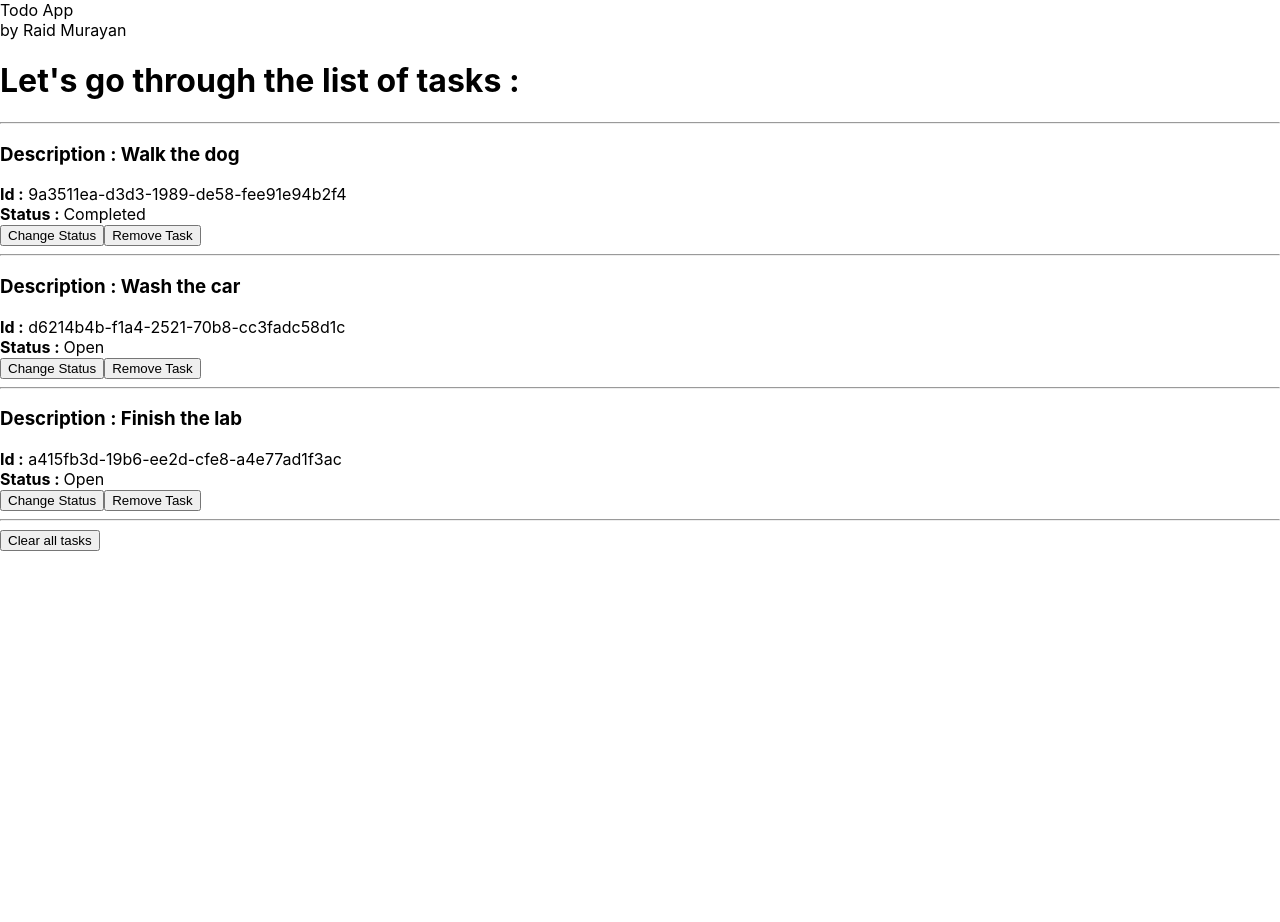
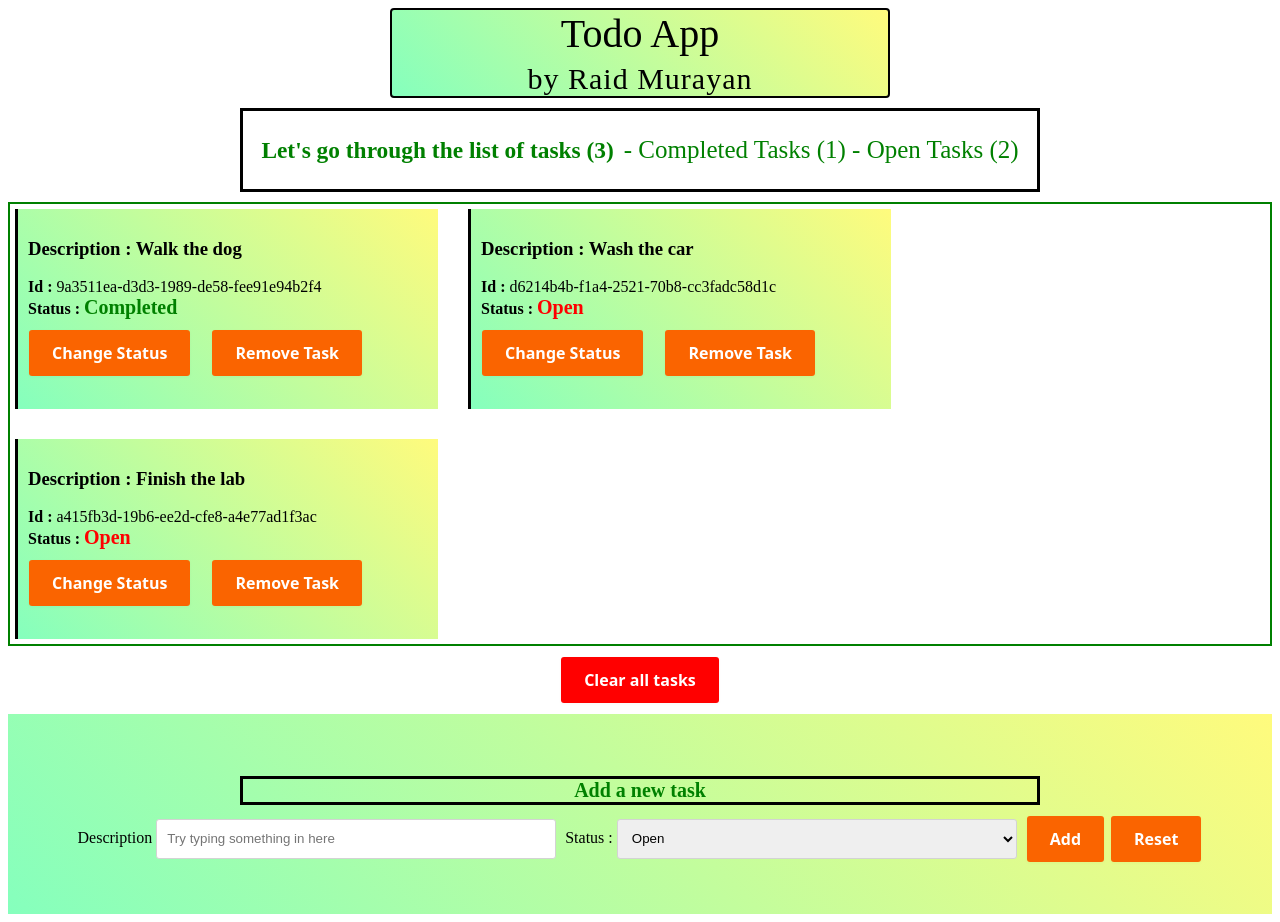
Before and after one commit to rmurayan/-INFO-5143-JS4, a React (Create React App) app: page / in a window 1280 px wide. Before the commit the page ends 800 px from the top, so only its background shows below. Built offline with nearby package versions, Linux system fonts and the light colour scheme.

Commit message:
lab3 requirments

```diff
--- a/src/App.js
+++ b/src/App.js
@@ -1,10 +1,52 @@
 import Header from "./components/Header";
 import Tasks from "./components/Tasks";
+import Form from "./components/Form";
+import { taskData } from "./data";
+import uuid from "react-uuid";
+import { useState } from "react";
+
 function App() {
+  const [tasks, setTasks] = useState(taskData);
+
+  const resetTaskHandler = () => {
+    setTasks([]);
+  };
+
+  const statusChangeHandler = (id) => {
+    setTasks((preTasks) => {
+      return preTasks.map((task) =>
+        task.id === id ? { ...task, done: !task.done } : task
+      );
+    });
+  };
+  const removeTaskHandler = (id) => {
+    setTasks((prevTasks) => prevTasks.filter((task) => task.id !== id));
+  };
+
+  const addNewTaskHandler = (description, status) => {
+    console.log("status "+ status)
+    setTasks((prevTasks) => [
+      ...prevTasks,
+      {
+        id: uuid(),
+        description: description,
+        done: status === "open" ? false : true,
+      },
+    ]);
+  };
+
   return (
     <>
       <Header />
-      <Tasks />
+      <Tasks
+        tasks={tasks}
+        removeTaskHandler={removeTaskHandler}
+        statusChangeHandler={statusChangeHandler}
+        resetTaskHandler={resetTaskHandler}
+      />
+      <Form
+      title={"Add a new task"}
+      addNewTaskHandler={addNewTaskHandler} />
     </>
   );
 }
--- /dev/null
+++ b/src/Hooks/InputCustomHook.js
@@ -0,0 +1,15 @@
+import { useState } from "react";
+
+export default function InputHook({ value }) {
+  const [enteredValue, setEnteredValue] = useState(value);
+
+  function handleInputChange(event) {
+    setEnteredValue(event.target.value);
+
+  }
+  return {
+    value: enteredValue,
+     setValue : setEnteredValue,
+      handleInputChange
+  };
+}
--- /dev/null
+++ b/src/components/Form/index.js
@@ -0,0 +1,76 @@
+import React, { useState } from "react";
+import InputHook from "../../Hooks/InputCustomHook.js";
+
+export default function Form({ title, addNewTaskHandler }) {
+  const {
+    value: description,
+    setValue: setDescription,
+    handleInputChange: inputDescriptionChangeHandler,
+  } = InputHook({ value: "" });
+
+  const {
+    value: status,
+    setValue: setStatus,
+    handleInputChange: inputStatusChangeHandler,
+  } = InputHook({ value: "open" });
+  const resetHandler = () => {
+    setDescription("");
+    setStatus("open");
+  };
+  const [descriptionIsEmpty, setDescriptionIsEmpty] = useState(false);
+
+  const onSubmitHander = (event) => {
+    event.preventDefault();
+    if (description === "") {
+      setDescriptionIsEmpty(true);
+      return;
+    }
+    addNewTaskHandler(description, status);
+    setDescription("");
+    setStatus("open");
+    setDescriptionIsEmpty(false);
+  };
+
+  return (
+    <form onSubmit={onSubmitHander} className ="formCon">
+      <h2 style={{ textAlign: "center" }}
+      className ="tasks_status">
+        {title}
+      </h2>
+      {descriptionIsEmpty && <h2>** Enter a description</h2>}
+      <div className="input_form">
+        <div className="text-input">
+          <label htmlFor="description">
+            Description
+            <input
+              type="text"
+              name="description"
+              id="description"
+              maxLength={150}
+              value={description}
+              placeholder="Try typing something in here"
+              onChange={inputDescriptionChangeHandler}
+            />
+          </label>
+        </div>
+        <div className="text-input">
+          <label htmlFor="status" className="select">
+            Status :
+            <select
+              name="status"
+              value={status}
+              onChange={inputStatusChangeHandler}
+            >
+              <option value="open">Open</option>
+              <option value="completed">Completed</option>
+            </select>
+          </label>
+        </div>
+        <button type="submit">Add</button>
+        <button type="button" onClick={resetHandler}>
+          Reset
+        </button>
+      </div>
+    </form>
+  );
+}
--- a/src/components/Header/index.js
+++ b/src/components/Header/index.js
@@ -1,8 +1,8 @@
 export default function Header() {
   return (
-    <>
-      <div>Todo App</div>
-      <div>by Raid Murayan</div>
-    </>
+    <header>
+      <div className="hearder_title">Todo App</div>
+      <div className="header_author">by Raid Murayan</div>
+    </header>
   );
 }
--- a/src/components/Tasks/Task/index.js
+++ b/src/components/Tasks/Task/index.js
@@ -1,20 +1,31 @@
-export default function Task({ id , description, done ,changeStatusHander, removeTaskHander }) {
-
+export default function Task({
+  id,
+  description,
+  done,
+  statusChangeHandler,
+  removeTaskHandler,
+}) {
   return (
-    <>
-      <hr />
-      <h3>Description : {description}</h3>
+    <div className="task">
+      <h3 className="task_description">Description : {description}</h3>
       <div>
-        <label> <b> Id :</b> {id} </label>
+        <label>
+          <b> Id :</b> {id}{" "}
+        </label>
       </div>
 
       <div>
-        <label> <b>Status : </b> {done ? "Completed" : "Open"} </label>
+        <label>
+          <b>Status : </b>
+          <span className={done ? "statusComplete" : "statusOpen"}>
+          {done ? "Completed" : "Open"}
+          </span>
+        </label>
       </div>
-
-      <button onClick={changeStatusHander}>Change Status</button>
-      <button onClick={removeTaskHander}>Remove Task</button>
-
-    </>
+      <div className="button_group">
+        <button onClick={statusChangeHandler}>Change Status</button>
+        <button onClick={removeTaskHandler}>Remove Task</button>
+      </div>
+    </div>
   );
 }
--- a/src/components/Tasks/index.js
+++ b/src/components/Tasks/index.js
@@ -1,46 +1,50 @@
-import { taskData } from "../../data";
 import Task from "./Task";
-import { useState } from "react";
-export default function Tasks() {
-  const onClearTaskHander = () => {
-    setTask([]);
-  };
-  const handleStatusClick = (id) => {
-    setTask((preTasks) => {
-      return preTasks.map((task) =>
-        task.id === id ? { ...task, done: !task.done } : task
-      );
-    });
-  }
-  const removeTaskHander = (id)=>{
-    setTask((prevTasks) => prevTasks.filter((task) => task.id !== id));
-  }
-
-  const [tasksList, setTask] = useState(taskData);
+export default function Tasks({
+  tasks,
+  removeTaskHandler,
+  statusChangeHandler,
+  resetTaskHandler,
+}) {
+  const doneCount = tasks.filter((task) => task.done).length;
+  const undoneCount = tasks.filter((task) => !task.done).length;
   return (
+    <section>
+      <div className="tasks_status">
+        {tasks.length <= 0 ? (
+          <h3 className="noTasks">
+            Unfortunately, there are no available tasks at the moment.{" "}
+          </h3>
+        ) : (
           <>
-      {tasksList.length <= 0 ? (
-        <h1>Unfortunately, there are no available tasks at the moment. </h1>
-      ) : (
-        <h1>Let's go through the list of tasks :</h1>
+            <h3>Let's go through the list of tasks ({tasks.length})</h3>
+            <p style={{fontSize: "25px"}}>
+             - Completed Tasks ({doneCount}) - Open Tasks ({undoneCount})
+            </p>
+          </>
         )}
-
-      {tasksList.length > 0 &&
-        tasksList.map((item) => {
+      </div>
+      <div className="tasks">
+        {tasks.length > 0 &&
+          tasks.map((item) => {
             return (
-            <Task key={item.id}
+              <Task
+                key={item.id}
                 {...item}
-             changeStatusHander = {()=> handleStatusClick(item.id)}
-            removeTaskHander = {()=> removeTaskHander(item.id)} />
+                statusChangeHandler={() => statusChangeHandler(item.id)}
+                removeTaskHandler={() => removeTaskHandler(item.id)}
+              />
             );
           })}
-      <hr />
+      </div>
+      <div style={{ textAlign: "center", margin: "10px auto" }}>
         <button
-      onClick={onClearTaskHander}
-      disabled={tasksList.length === 0}
+          onClick={resetTaskHandler}
+          disabled={tasks.length === 0}
+          style={{ backgroundColor: "red" }}
         >
           Clear all tasks
         </button>
-    </>
+      </div>
+    </section>
   );
 }
--- a/src/index.css
+++ b/src/index.css
@@ -1,13 +1,150 @@
-body {
-  margin: 0;
-  font-family: -apple-system, BlinkMacSystemFont, 'Segoe UI', 'Roboto', 'Oxygen',
-    'Ubuntu', 'Cantarell', 'Fira Sans', 'Droid Sans', 'Helvetica Neue',
-    sans-serif;
-  -webkit-font-smoothing: antialiased;
-  -moz-osx-font-smoothing: grayscale;
+* {
+  box-sizing: border-box;
+}
+header {
+  background-color: #85ffbd;
+  background-image: linear-gradient(45deg, #85ffbd 0%, #fffb7d 100%);
+  display: flex;
+  flex-direction: column;
+  justify-content: center;
+  align-items: center;
+  gap: 5px;
+  border: 2px solid black;
+  border-radius: 4px;
+  width: 500px;
+  margin: 0 auto;
+}
+.hearder_title {
+  font-size: 40px;
+}
+.header_author {
+  font-size: 30px;
+  letter-spacing: 1px;
+}
+.tasks {
+  display: flex;
+  justify-items: center;
+  gap: 20px;
+  align-items: center;
+  flex-wrap: wrap;
+  border: 2px solid green;
+}
+.task {
+  flex: 0 0 calc(33% - 20px);
+  height: 200px;
+  background-color: #85ffbd;
+  padding: 10px;
+  border-left: 3px solid black;
+  padding: 10px;
+  margin: 5px;
+  background-image: linear-gradient(45deg, #85ffbd 0%, #fffb7d 100%);
 }
 
-code {
-  font-family: source-code-pro, Menlo, Monaco, Consolas, 'Courier New',
-    monospace;
+.button_group
+{
+  margin: 10px auto;
+  display: flex;
+  width: 400px;
+  gap: 20px;
 }
+button
+{
+  align-items: center;
+  background-clip: padding-box;
+  background-color: #fa6400;
+  border: 1px solid transparent;
+  border-radius: .25rem;
+  box-shadow: #00000005 0 1px 3px 0;
+  color: #fff;
+  cursor: pointer;
+  display: inline-flex;
+  font-family: system-ui,-apple-system,system-ui,"Helvetica Neue",Helvetica,Arial,sans-serif;
+  font-size: 16px;
+  font-weight: 600;
+  justify-content: center;
+  line-height: 1.25;
+  margin: 0;
+  min-height: 3rem;
+  padding: calc(.875rem - 1px) calc(1.5rem - 1px);
+  position: relative;
+  text-decoration: none;
+  transition: all 250ms;
+  user-select: none;
+  -webkit-user-select: none;
+  touch-action: manipulation;
+  vertical-align: baseline;
+  width: auto;
+}
+.statusComplete{
+  color: green;
+  font-size: 20px;
+  font-weight: 700;
+}
+.statusOpen{
+  color: red;
+  font-size: 20px;
+  font-weight: 700;
+}
+.tasks_status{
+  text-align: center;
+  color: green;
+  font-size: 20px;
+  display: flex;
+  justify-content: center;
+  align-items: center;
+  gap: 10px;
+  border: 3px solid black;
+  width: 800px;
+  margin: 10px auto;
+}
+.noTasks
+{
+  color: red;
+}
+button:hover,
+button:focus {
+  background-color: #fb8332;
+  box-shadow: rgba(0, 0, 0, 0.1) 0 4px 12px;
+}
+
+button:hover {
+  transform: translateY(-1px);
+}
+
+button:active {
+  background-color: #c85000;
+  box-shadow: rgba(0, 0, 0, .06) 0 2px 4px;
+  transform: translateY(0);
+}
+.input_form{
+  display: flex;
+  align-items: center;
+  justify-content: center;
+  align-self: center;
+  gap: 5px;
+}
+
+input[type="text"] , select{
+  display: inline-block;
+  width: 400px;
+  height: 40px;
+  outline: none;
+  border: 1px solid lightgray;
+  border-radius: 3px;
+  padding: 10px;
+  margin: 4px;
+  transition: all 0.1s ease-out;
+}
+
+
+.formCon
+{
+  height: 200px;
+  width: auto;
+  background-color: #85ffbd;
+  background-image: linear-gradient(45deg, #85ffbd 0%, #fffb7d 100%);
+  display: flex;
+  flex-direction: column;
+  align-items: center;
+  justify-content: center ;
+}
```
Also changed, not shown: src/data.js (line endings or trailing spaces), 1 other file (tests, documents, lock files or other folders). Lines whose indentation alone changed are shown as unchanged.
